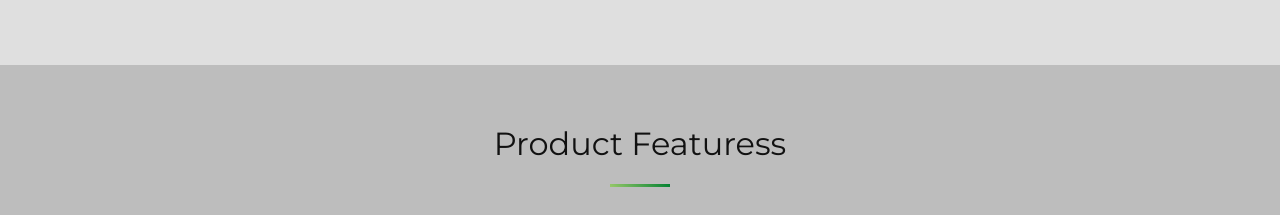
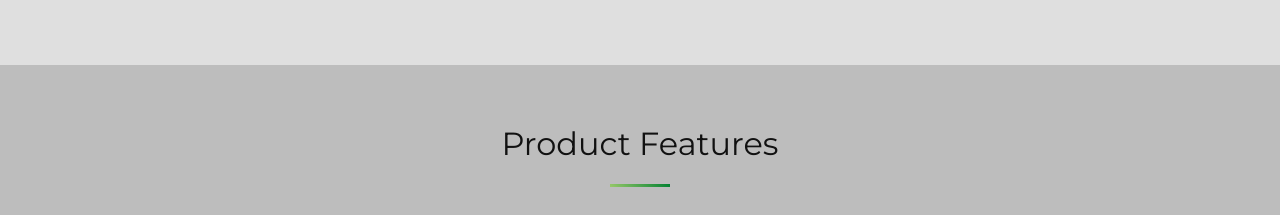
Before and after one commit to akirs3106/clairityWebsite, a plain HTML site: page Clairity Website/index.html in a window 1280 px wide. Shown: the part 1540-1755 px from the top of the page. Drawn offline with nearby package versions, Linux system fonts and the light colour scheme.

Commit message:
Update index.html

```diff
--- a/Clairity Website/index.html
+++ b/Clairity Website/index.html
@@ -95,7 +95,7 @@
       </div>
     </section><!-- End About Section -->
 
-    <!-- ======= Featuress Section ======= -->
+    <!-- ======= Features Section ======= -->
     <section id="features">
       <div class="container" data-aos="fade-up">
 
@@ -103,7 +103,7 @@
 
 
           <div class="section-header">
-            <h3 class="section-title">Product Featuress</h3>
+            <h3 class="section-title">Product Features</h3>
             <span class="section-divider"></span>
           </div>
 
```
